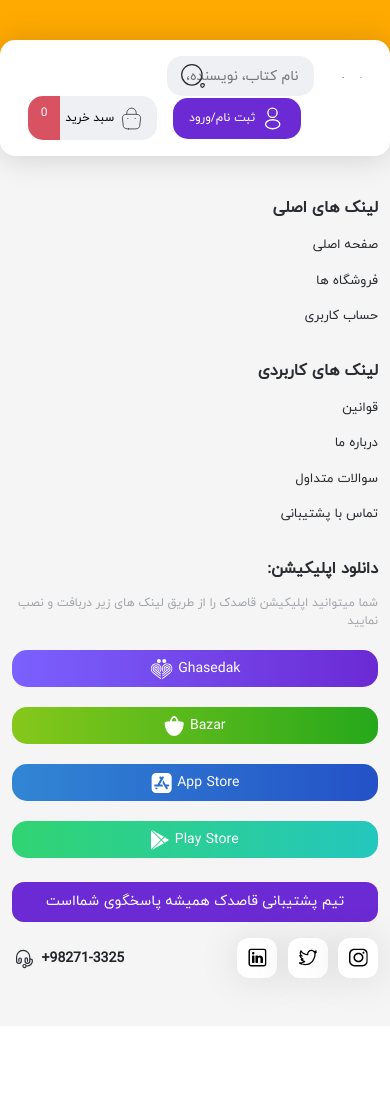
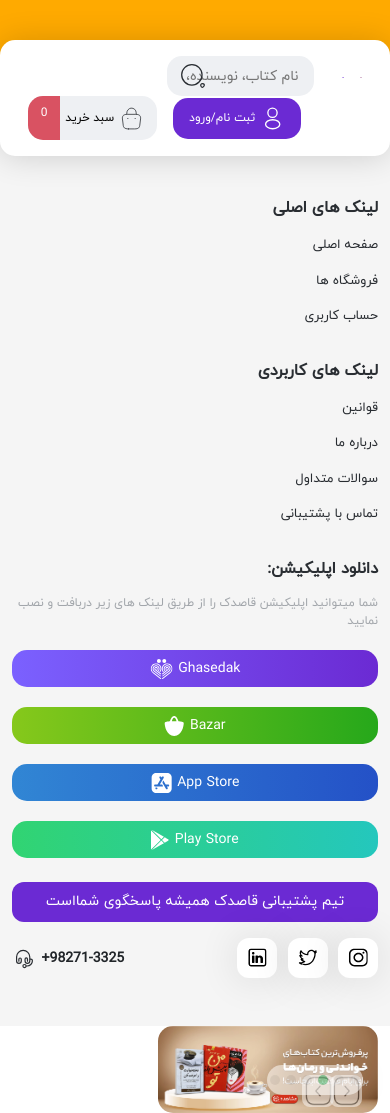
Before and after one commit to avabarzegar/Ghasedak, a React (Create React App) app: page / in a window 390 px wide. Before the commit the page ends 1026 px from the top, so only its background shows below. Built offline with nearby package versions, Linux system fonts and the light colour scheme.

Commit message:
hero slider without responsive

```diff
--- a/package.json
+++ b/package.json
@@ -13,6 +13,7 @@
     "react-dom": "^18.2.0",
     "react-scripts": "5.0.1",
     "router": "^1.3.7",
+    "swiper": "^8.3.2",
     "web-vitals": "^2.1.4"
   },
   "scripts": {
--- /dev/null
+++ b/src/components/Heroslider/Heroslider.css
@@ -0,0 +1,114 @@
+/* .swiper {
+   width: 63rem !important;
+   height: 25rem;
+   position: relative !important;
+ }
+
+ .swiper-slide {
+   text-align: center;
+   font-size: 18px;
+
+
+   display: -webkit-box;
+   display: -ms-flexbox;
+   display: -webkit-flex;
+   display: flex;
+   -webkit-box-pack: center;
+   -ms-flex-pack: center;
+   -webkit-justify-content: center;
+   justify-content: center;
+   -webkit-box-align: center;
+   -ms-flex-align: center;
+   -webkit-align-items: center;
+   align-items: center;
+
+
+
+ }
+
+ .swiper-slide div {
+   display: block;
+
+   object-fit: cover;
+   background-image: url(../../assets/Images/Rectangle\ 2.png);
+   background-size: cover;
+   background-repeat: no-repeat;
+   width: 100%;
+   height: 100%;
+
+}
+
+ .swiper {
+   margin-left: auto;
+   margin-right: auto;
+ }
+
+
+ .swiper-button-next, .swiper-button-prev{
+   right: 0 !important;
+   top: unset !important;
+   bottom: 0 !important;
+ } */
+
+ .slider_parent_section{
+   width: 60%;
+ }
+
+
+ .carousel-control-next-icon {
+   background-image: url(../../assets/Images/icon/arrow-square-right.png) !important;
+}
+
+.carousel-control-prev-icon {
+   background-image: url(../../assets/Images/icon/arrow-square-left.png);
+
+
+}
+
+.carousel-control-prev, .carousel-control-next {
+   width: 2rem;
+   height: 2rem;
+   top: unset;
+   border-radius: 8px;
+   background-color: white;
+   padding: 1.5px;
+   bottom: 7%;
+}
+
+.carousel-control-next{
+   right: 1rem;
+}
+
+.carousel-control-prev {
+   right: 20%;
+}
+
+.carousel-indicators{
+   left: unset;
+   right: 7% ;
+   bottom: 2%;
+   margin-right: 0%;
+   background-color: var(--white-color);
+   opacity: .5;
+   border-radius: 20px;
+   box-shadow: 0px 1px 32px rgba(0, 0, 0, 0.16);
+   padding: inherit .75rem;
+}
+.carousel-indicators [data-bs-target]{
+   width: 10px;
+   height: 10px;
+   background-color: var(--second-text);
+   border-radius: 50%;
+}
+
+.carousel-indicators .active{
+   background-color: var(--green-color);
+}
+
+.carousel-item {
+   border-radius: 20px;
+}
+
+.carousel-inner {
+   border-radius: 15px;
+}
--- /dev/null
+++ b/src/components/Heroslider/Hreoslider.js
@@ -0,0 +1,106 @@
+// import React, { useRef, useState } from "react";
+// // Import Swiper React components
+// import { Swiper, SwiperSlide } from "swiper/react";
+
+// import "swiper/css/bundle";
+
+// import "../Heroslider/Heroslider.css";
+
+// // Import Swiper styles
+// import "swiper/css";
+// import "swiper/css/pagination";
+// import "swiper/css/navigation";
+
+
+// // import required modules
+// import { Pagination, Navigation } from "swiper";
+// import { Container } from "react-bootstrap";
+
+// export default function Heroslider() {
+//   return (
+//     <Container>
+//       <Swiper
+//         slidesPerView={1}
+//         spaceBetween={30}
+//         loop={true}
+//         pagination={{
+//           clickable: true,
+//         }}
+//         navigation={true}
+//         modules={[Pagination, Navigation]}
+//         className="mySwiper"
+//       >
+//         <SwiperSlide><div></div></SwiperSlide>
+//         <SwiperSlide><div></div></SwiperSlide>
+//         <SwiperSlide><div></div></SwiperSlide>
+//         <SwiperSlide><div></div></SwiperSlide>
+//         <SwiperSlide><div></div></SwiperSlide>
+//         <SwiperSlide><div></div></SwiperSlide>
+//       </Swiper>
+//     </Container>
+//   );
+// }
+import "../Heroslider/Heroslider.css";
+
+import Sliderpic from '../../assets/Images/Rectangle 2.png'
+import Carousel from 'react-bootstrap/Carousel';
+import { Container } from 'react-bootstrap';
+
+const  Hreoslider = () => {
+   return (
+      <Container>
+         <Carousel className='slider_parent_section'>
+            <Carousel.Item interval={1000}>
+               <img
+                  className="d-block w-100 image_slider"
+                  src={Sliderpic}
+                  alt="First slide"
+               />
+
+            </Carousel.Item>
+            <Carousel.Item interval={500}>
+               <img
+                  className="d-block w-100 image_slider"
+                  src={Sliderpic}
+                  alt="Second slide"
+               />
+
+            </Carousel.Item>
+            <Carousel.Item>
+               <img
+                  className="d-block w-100 image_slider"
+                  src={Sliderpic}
+                  alt="Third slide"
+               />
+
+            </Carousel.Item>
+            <Carousel.Item>
+               <img
+                  className="d-block w-100 image_slider"
+                  src={Sliderpic}
+                  alt="Third slide"
+               />
+
+            </Carousel.Item>
+            <Carousel.Item>
+               <img
+                  className="d-block w-100 image_slider"
+                  src={Sliderpic}
+                  alt="Third slide"
+               />
+
+            </Carousel.Item>
+            <Carousel.Item>
+               <img
+                  className="d-block w-100 image_slider"
+                  src={Sliderpic}
+                  alt="Third slide"
+               />
+
+            </Carousel.Item>
+         </Carousel>
+      </Container>
+   );
+}
+
+export default Hreoslider;
--- a/src/components/Layout/Layout.js
+++ b/src/components/Layout/Layout.js
@@ -2,13 +2,23 @@
 import Navbar from '../Navigation/Navbar/Navbar';
 import Footer from '../Footer/Footer';
 import './Layout.css'
+import Hreoslider from '../Heroslider/Hreoslider';
+
+
 
 const Layout = (props) => {
   return (
     <div>
+      <div>
       <Navbar />
+
       <main className="content">{props.children}</main>
       <Footer />
+
+    </div>
+    <div>
+      <Hreoslider />
+    </div>
     </div>
   )
 }
```
Also changed, not shown: src/HeroSuggest/Herosuggest.css (added), src/HeroSuggest/Herosuggest.js (added), 1 other file (tests, documents, lock files or other folders).
